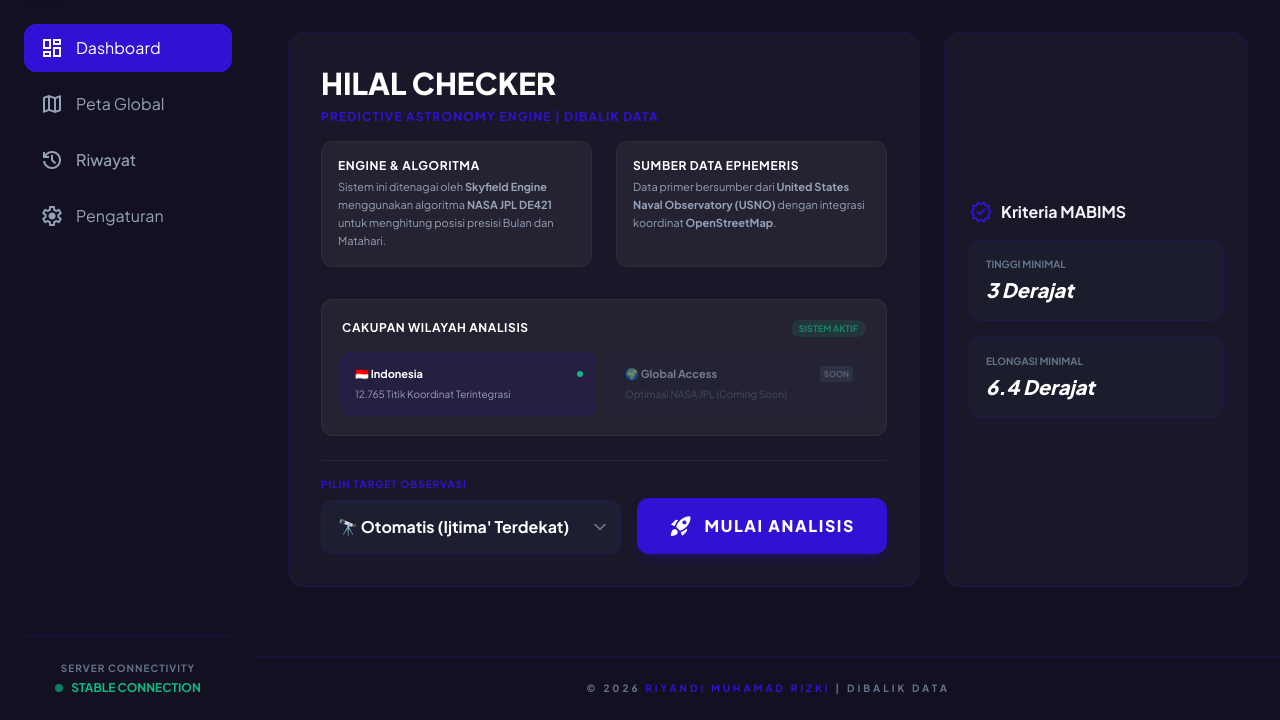
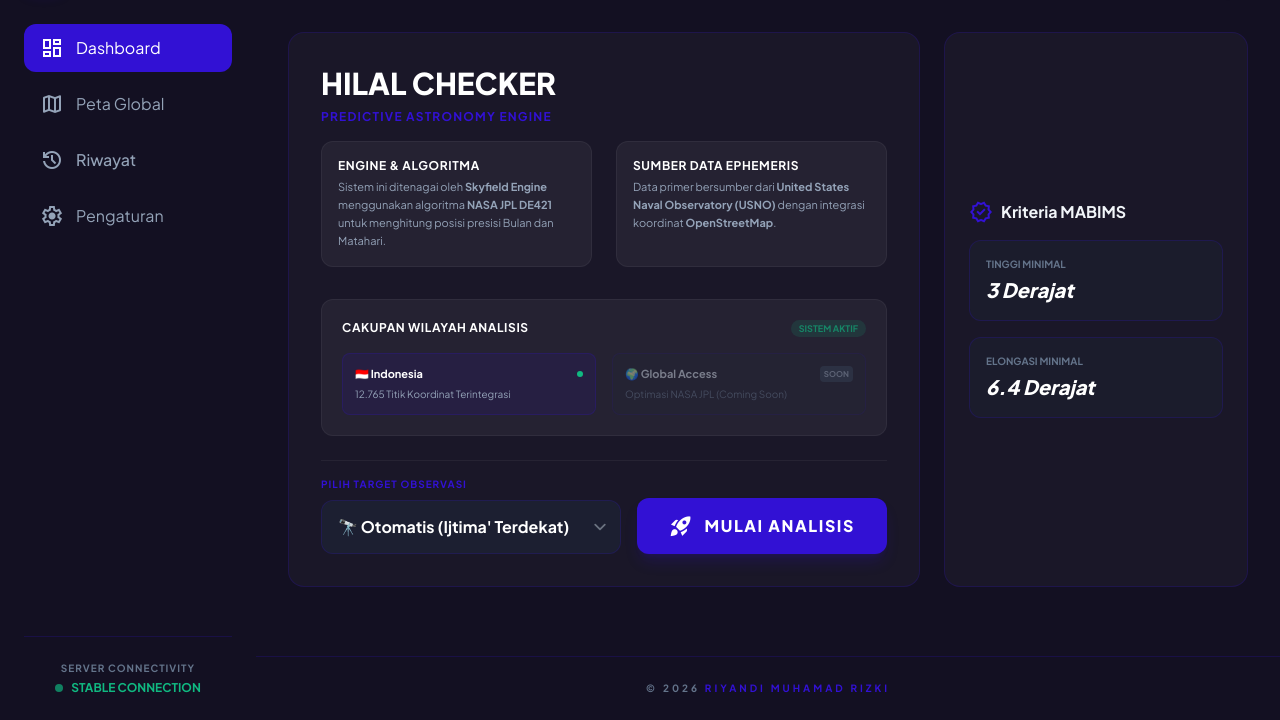
Before and after one commit to riyandimuhamad/HILAL-CHECKER, a Flask app: page / in a window 1280 px wide. Shown: the part 80-800 px from the top of the page. Run offline with Flask 3, Linux system fonts and the light colour scheme; some libraries are stand-ins or nearby versions.

Commit message:
Final Dashboard

```diff
--- a/templates/index.html
+++ b/templates/index.html
@@ -3,7 +3,7 @@
 <head>
     <meta charset="utf-8"/>
     <meta content="width=device-width, initial-scale=1.0" name="viewport"/>
-    <title>HILAL-CHECKER | Dibalik Data</title>
+    <title>HILAL-CHECKER</title>
 
 <script src="https://cdn.tailwindcss.com?plugins=forms,container-queries"></script>
     <link href="https://fonts.googleapis.com/css2?family=Plus+Jakarta+Sans:wght@300;400;500;600;700;800&display=swap" rel="stylesheet"/>
@@ -102,7 +102,7 @@
             <section class="grid grid-cols-1 xl:grid-cols-3 gap-6">
                 <div class="xl:col-span-2 glass-card rounded-2xl p-8 flex flex-col justify-center border border-border-dark">
                     <h2 class="text-3xl font-extrabold text-white mb-2 uppercase">Hilal Checker</h2>
-                    <p class="text-primary font-bold text-xs uppercase tracking-widest mb-4">Predictive Astronomy Engine | Dibalik Data</p>
+                    <p class="text-primary font-bold text-xs uppercase tracking-widest mb-4">Predictive Astronomy Engine</p>
 
                     <div class="grid grid-cols-1 md:grid-cols-2 gap-6 mb-8">
                         <div class="bg-white/5 p-4 rounded-xl border border-white/5">
@@ -262,7 +262,7 @@
 
         <footer class="mt-auto border-t border-border-dark py-6 px-8 flex justify-center items-center">
             <p class="text-slate-500 text-[10px] font-bold uppercase tracking-[0.3em]">
-                © 2026 <span class="text-primary">Riyandi Muhamad Rizki</span> | Dibalik Data
+                © 2026 <span class="text-primary">Riyandi Muhamad Rizki</span>
             </p>
         </footer>
     </main>
```
